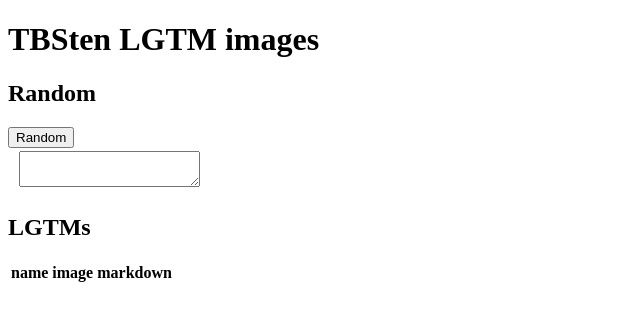
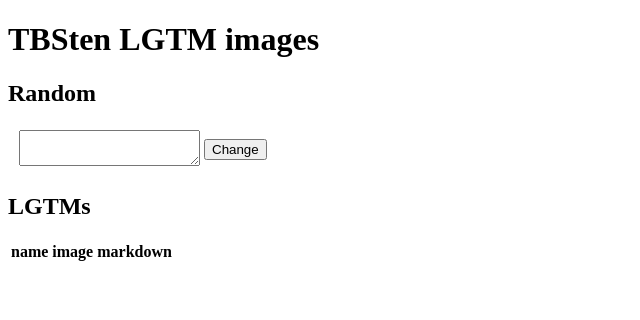
Before and after one commit to TBSten/lgtm, a website: page templates/index.html in a window 1280 px wide. Shown: the whole page, without its empty margins (0-640 px from the left). Drawn offline with Linux system fonts and the light colour scheme; no server answers.

Commit message:
Restructure random image section layout in index.html

```diff
--- a/templates/index.html
+++ b/templates/index.html
@@ -16,10 +16,6 @@
 
     <h2>Random</h2>
 
-    <button id="random">
-        Random
-    </button>
-
     <table>
         <tbody>
             <th id="random-name"></th>
@@ -28,6 +24,11 @@
             </td>
             <td>
                 <textarea id="random-markdown"></textarea>
+            </td>
+            <td>
+                <button id="random">
+                    Change
+                </button>
             </td>
         </tbody>
     </table>
```
